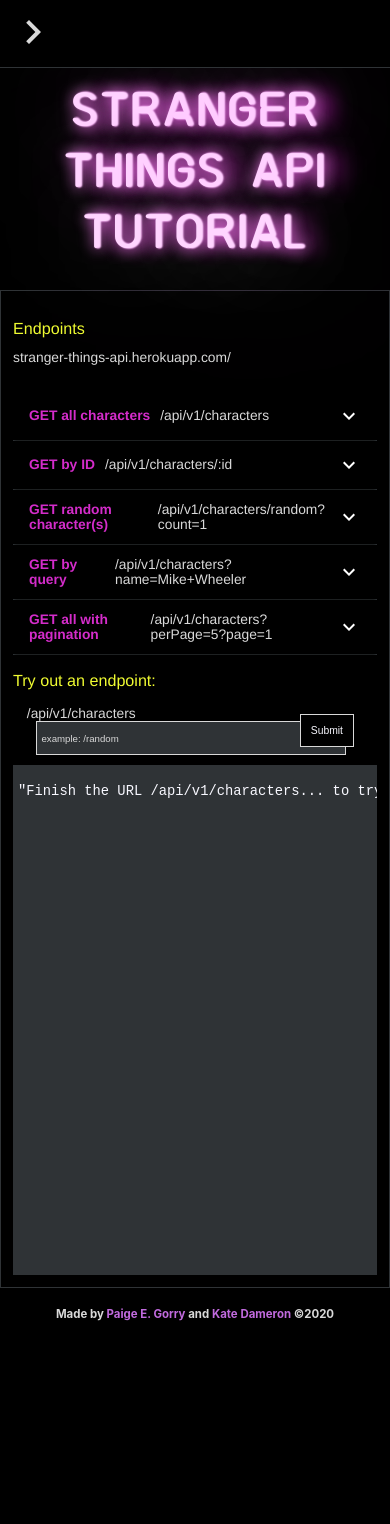
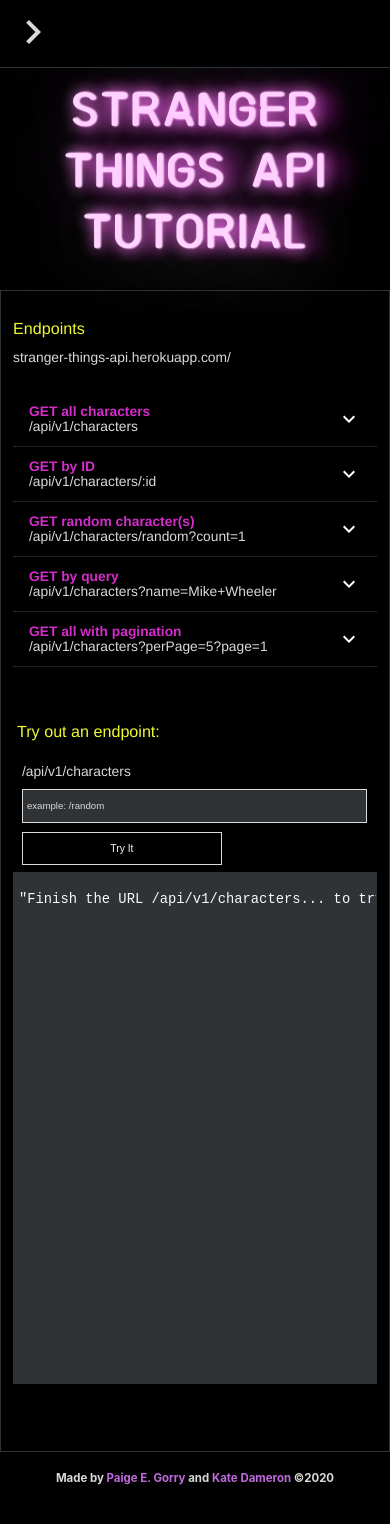
Before and after one commit to api-tutorial/stranger-things-api-tutorial, a React (Create React App) app: page /docs in a window 390 px wide. Shown: the top 1524 px of the page. Before the commit the page ends 1420 px from the top, so only its background shows below. Built offline with nearby package versions, Linux system fonts and the light colour scheme.

Commit message:
mobile styles for docs page

```diff
--- a/src/App.css
+++ b/src/App.css
@@ -152,11 +152,14 @@
   text-align: center;
 }
 
-h3 {
+h3,
+legend {
   color: #effb31;
   font-weight: normal;
   display: flex;
   align-items: center;
+  margin: 1em 0;
+  font-size: 1.17em;
 }
 
 h3 > svg {
@@ -207,7 +210,7 @@
   flex-direction: column;
   color: #d9d9d9;
   border: none;
-  margin: 0;
+  margin: 4em 0;
   padding: 0;
 }
 
@@ -250,9 +253,16 @@
   display: flex;
   align-items: center;
   margin-left: 1em;
+  justify-content: space-between;
+  padding: 0.5em;
 }
 
-#user-input > label {
+fieldset {
+  padding: 0;
+  border: none;
+}
+
+fieldset > label {
   width: 100%;
 }
 
@@ -336,7 +346,7 @@
   border-top: 1px solid #2f3336;
 }
 
-.MuiExpansionPanelSummary-content {
+div.MuiExpansionPanelSummary-content {
   color: #d9d9d9;
 }
 
@@ -376,6 +386,16 @@
   padding-left: 13px;
 }
 
+#endpoint-results {
+  border: 1px solid #2f3336;
+}
+
+@media (max-width: 795px) {
+  div.MuiExpansionPanelSummary-content {
+    flex-direction: column;
+  }
+}
+
 @media (max-width: 600px) {
   main {
     margin: 0;
@@ -383,4 +403,21 @@
   section {
     margin: 0;
   }
+  #endpoint-input {
+    width: 100%;
+  }
+  #user-input {
+    width: calc(100vw - 55px);
+  }
 }
+
+@media (max-width: 1115px) {
+  #user-input {
+    flex-direction: column;
+    margin: 0;
+    align-items: flex-start;
+  }
+  #endpoint-input {
+    margin: 1em 0;
+  }
+}
--- a/src/Sandbox.js
+++ b/src/Sandbox.js
@@ -16,11 +16,11 @@
 
   return (
     <section id="endpoint-sandbox">
-      <div>
-        <h3>Try out an endpoint:</h3>
-        <div id="user-input">
-          <label>
-            /api/v1/characters
+      <form>
+        <fieldset>
+          <legend>Try out an endpoint:</legend>
+          <div id="user-input">
+            <label htmlFor="endpoint-input">/api/v1/characters</label>
             <input
               id="endpoint-input"
               placeholder="example: /random"
@@ -28,12 +28,12 @@
               onChange={({ target }) => setUserInput(target.value)}
               aria-label="Try out an endpoint by finishing the url /api/v1/characters"
             />
-          </label>
-          <button id="submit-btn" onClick={() => fetchData()}>
-            Submit
-          </button>
-        </div>
-      </div>
+            <button id="submit-btn" onClick={() => fetchData()}>
+              Try It
+            </button>
+          </div>
+        </fieldset>
+      </form>
       <aside id="endpoint-results">
         <div className="json-block">
           <pre>{JSON.stringify(data, null, 1)}</pre>
--- a/src/pages/Documentation.js
+++ b/src/pages/Documentation.js
@@ -35,8 +35,8 @@
                 id="panel1a-header"
                 className={expanded === "panel1" ? "active-item" : ""}
               >
-                <span className="bold">GET all characters</span>{" "}
-                /api/v1/characters
+                <span className="bold">GET all characters</span>
+                <span>/api/v1/characters</span>
               </ExpansionPanelSummary>
               <ExpansionPanelDetails className="example-json">
                 <pre>{JSON.stringify(data.all, null, 1)}</pre>
@@ -54,7 +54,8 @@
                 id="panel1a-header"
                 className={expanded === "panel2" ? "active-item" : ""}
               >
-                <span className="bold">GET by ID</span> /api/v1/characters/:id
+                <span className="bold">GET by ID</span>
+                <span>/api/v1/characters/:id</span>
               </ExpansionPanelSummary>
               <ExpansionPanelDetails className="example-json">
                 <pre>{JSON.stringify(data.id, null, 1)}</pre>
```
